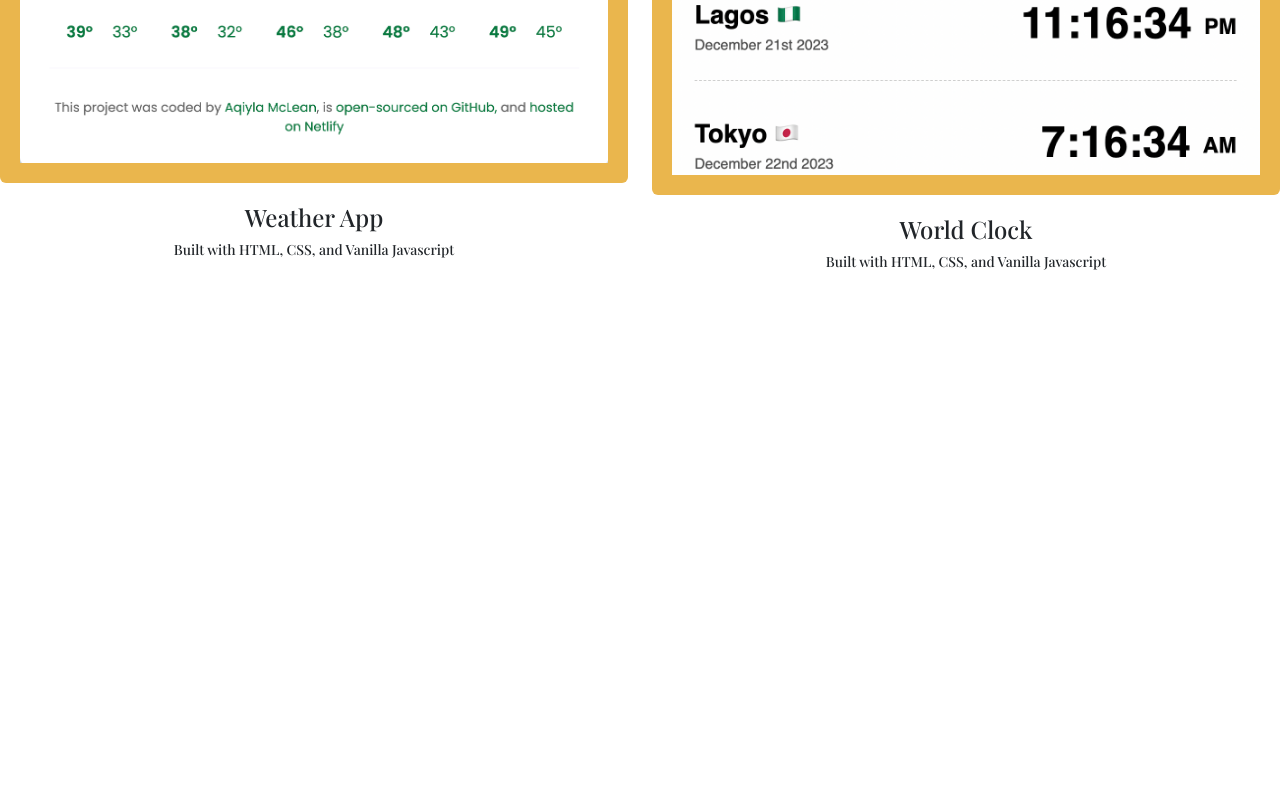
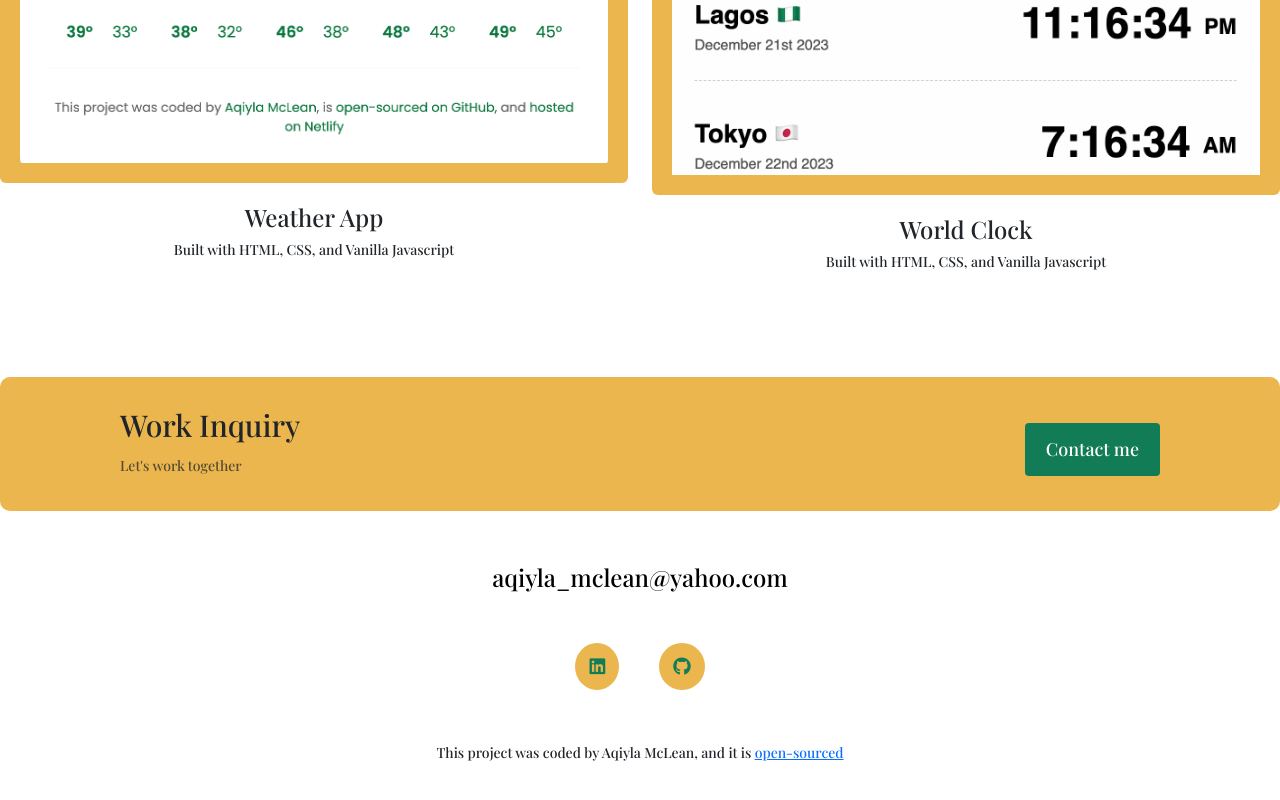
Before and after one commit to aqiyla/my-portfolio-project, a plain HTML site: page portfolio.html in a window 1280 px wide. Shown: the part 816-1616 px from the top of the page. Before the commit the page ends 1133 px from the top, so only its background shows below. Drawn offline with nearby package versions, Linux system fonts and the light colour scheme; a web font is replaced by a local one.

Commit message:
Added footers to each HTML page

```diff
--- a/portfolio.html
+++ b/portfolio.html
@@ -3,6 +3,10 @@
   <head>
     <meta charset="UTF-8" />
     <meta name="viewport" content="width=device-width, initial-scale=1.0" />
+    <meta
+      name="description"
+      content="Check out Aqiyla's portfolio. A Front-end Developer based in Brooklyn, NY."
+    />
     <title>Aqiyla McLean's Portfolio</title>
     <link
       href="https://cdn.jsdelivr.net/npm/bootstrap@5.3.2/dist/css/bootstrap.min.css"
@@ -101,6 +105,52 @@
           </p>
         </div>
       </div>
+      <footer>
+        <div class="contact-box justify-content-between mb-5 d-none d-md-flex">
+          <div>
+            <h4>Work Inquiry</h4>
+            <p class="text-muted">Let's work together</p>
+          </div>
+          <div>
+            <a
+              href="/contact.html"
+              class="btn btn-branding mt-3"
+              title="Contact Aqiyla"
+              >Contact me</a
+            >
+          </div>
+        </div>
+        <div class="d-flex justify-content-center mb-5">
+          <a
+            href="mailto:aqiyla_mclean@yahoo.com"
+            class="email-link"
+            title="Email Aqiyla"
+            >aqiyla_mclean@yahoo.com</a
+          >
+        </div>
+        <div class="social-links d-flex justify-content-center">
+          <a
+            href="https://www.linkedin.com/in/aqiyla-mclean-264b9a3a/"
+            target="_blank"
+            title="LinkedIn Profile"
+            ><i class="fa-brands fa-linkedin"></i
+          ></a>
+          <a
+            href="https://github.com/aqiyla"
+            target="_blank"
+            title="GitHub Profile"
+            ><i class="fa-brands fa-github"></i
+          ></a>
+        </div>
+        <p class="text-center mt-5">
+          This project was coded by Aqiyla McLean, and it is
+          <a
+            href="https://github.com/aqiyla/my-portfolio-project"
+            target="_blank"
+            >open-sourced</a
+          >
+        </p>
+      </footer>
     </div>
   </body>
 </html>
--- a/styles/portfolio.css
+++ b/styles/portfolio.css
@@ -81,12 +81,6 @@ footer .social-links a {
 footer .social-links a:hover {
   color: white;
   background-color: var(--branding-color);
-}
-
-.contact-box-about-page {
-  background: var(--branding-color);
-  padding: 30px 120px;
-  border-radius: 10px;
 }
 
 .hero {
```
Also changed, not shown: about.html (+4 -14 lines), contact.html (+4 -0 lines).
